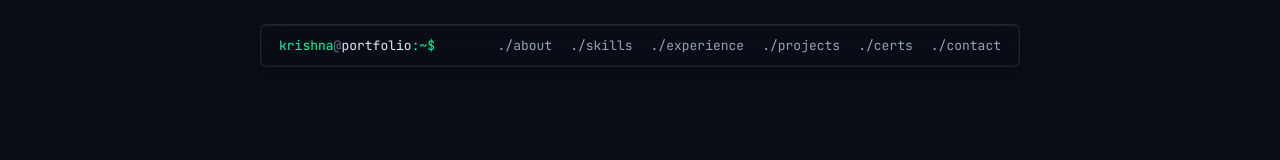
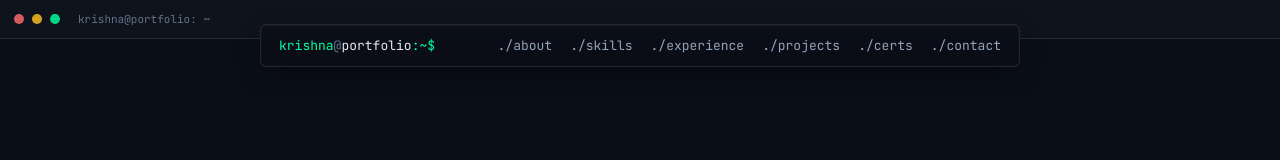
Before and after one commit to Krishna09Bhardwaj/krishna-portfolio, a Next.js app: page / in a window 1280 px wide. Shown: the top 160 px of the page. Built offline with nearby package versions, Linux system fonts and the light colour scheme.

Commit message:
feat: add glass title bar (traffic lights + filename) to terminal chrome

```diff
--- a/src/components/terminal/Terminal.tsx
+++ b/src/components/terminal/Terminal.tsx
@@ -175,6 +175,24 @@ export default function Terminal() {
           <BootSequence />
         ) : (
           <>
+            {/* Glass title bar */}
+            <div style={{
+              display: 'flex',
+              alignItems: 'center',
+              gap: 8,
+              padding: '10px 14px',
+              borderBottom: '1px solid var(--glass-border)',
+              background: 'rgba(255,255,255,0.02)',
+              flexShrink: 0,
+            }}>
+              <span style={{ width: 10, height: 10, borderRadius: '50%', background: '#ff6b6b', display: 'inline-block', opacity: 0.85 }} />
+              <span style={{ width: 10, height: 10, borderRadius: '50%', background: '#fbbf24', display: 'inline-block', opacity: 0.85 }} />
+              <span style={{ width: 10, height: 10, borderRadius: '50%', background: '#00ff9f', display: 'inline-block', opacity: 0.85 }} />
+              <span style={{ fontFamily: 'var(--font-mono)', fontSize: 11, color: 'var(--fg-dim)', marginLeft: 10 }}>
+                krishna@portfolio: ~
+              </span>
+            </div>
+
             <div className="terminal-output">
               {lines.map((line, i) => (
                 <OutputLineComponent
```
